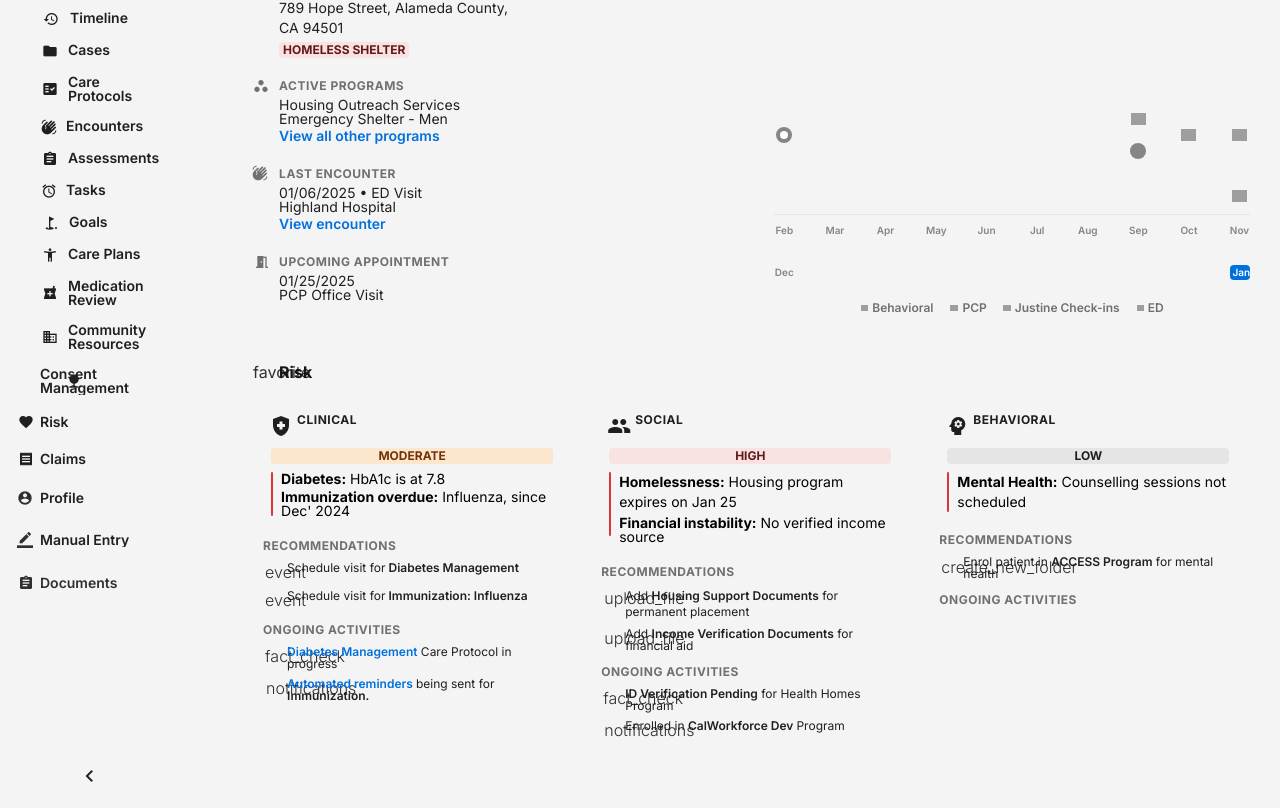
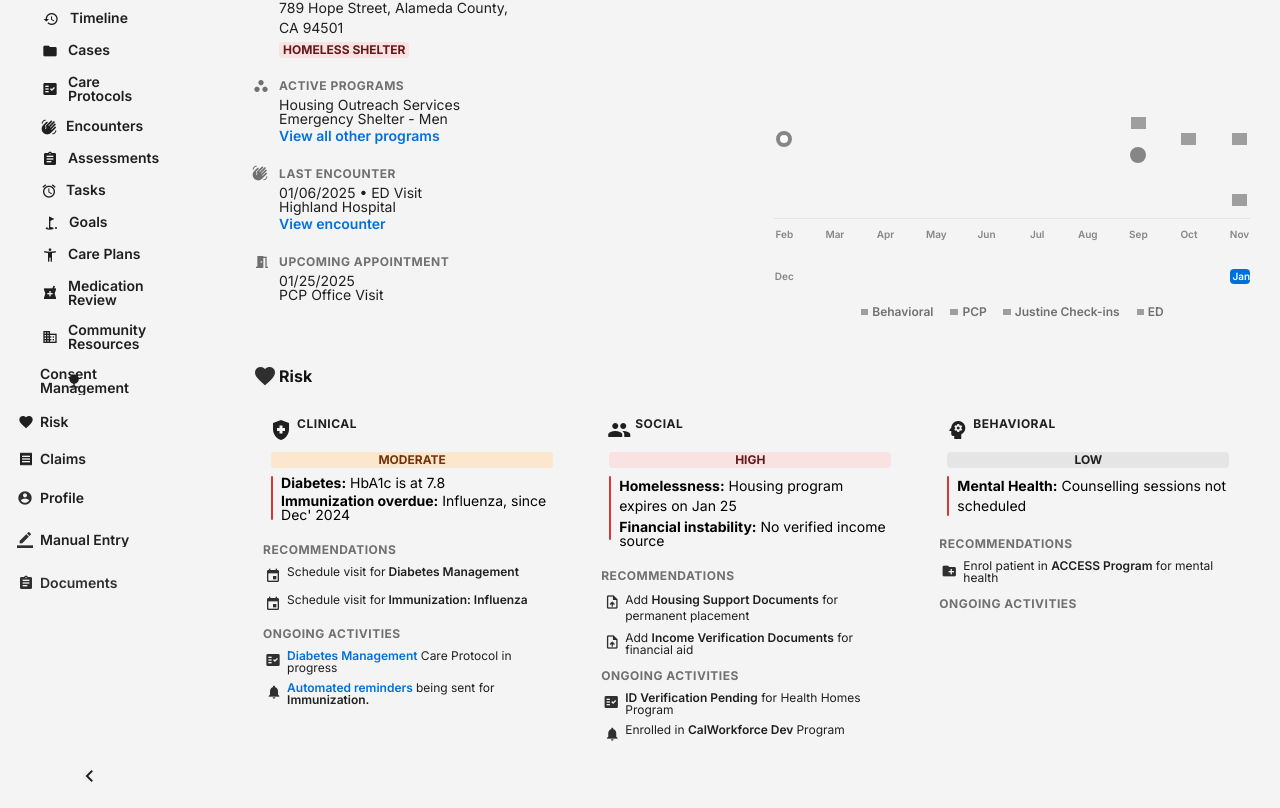
Before and after one commit to infinitegarg/design-to-dev-dream, a React (Vite) app: page / in a window 1280 px wide. Shown: the part 359-1167 px from the top of the page. Built offline with nearby package versions, Linux system fonts and the light colour scheme; grey boxes are pictures that could not be loaded.

Commit message:
feat: Use icons in sidebar and content
Use icons throughout the sidebar and content components for visual enhancements.

```diff
--- a/src/components/c360/content/RiskAssessment.tsx
+++ b/src/components/c360/content/RiskAssessment.tsx
@@ -69,9 +69,9 @@ const RiskAssessment: React.FC = () => {
         <div className="flex min-w-60 w-full items-center gap-[40px_100px] justify-between flex-wrap flex-1 shrink basis-[0%] py-2 max-md:max-w-full">
           <div className="self-stretch flex items-center gap-4 overflow-hidden my-auto">
             <div className="self-stretch flex items-center gap-3 text-base whitespace-nowrap justify-center my-auto">
-              <div className="self-stretch text-[#2F2F2F] font-normal text-center leading-none w-4 my-auto px-0.5 py-[3px]">
+              <span className="material-icons self-stretch text-[#2F2F2F] font-normal text-center leading-none w-4 my-auto px-0.5 py-[3px]">
                 favorite
-              </div>
+              </span>
               <div className="text-[#151414] font-bold self-stretch my-auto">
                 Risk
               </div>
@@ -106,18 +106,18 @@ const RiskAssessment: React.FC = () => {
           recommendations={
             <>
               <div className="flex w-full gap-2">
-                <div className="text-base text-[#2F2F2F] font-light whitespace-nowrap text-center leading-none w-4 p-0.5">
+                <span className="material-icons text-base text-[#2F2F2F] font-light whitespace-nowrap text-center leading-none w-4 p-0.5">
                   event
-                </div>
+                </span>
                 <div className="text-[#1F1F1F] text-ellipsis text-xs font-semibold leading-none flex-1 shrink basis-[0%]">
                   <span className="font-normal">Schedule visit for</span>{" "}
                   Diabetes Management
                 </div>
               </div>
               <div className="flex w-full gap-2 mt-2">
-                <div className="text-base text-[#2F2F2F] font-light whitespace-nowrap text-center leading-none w-4 p-0.5">
+                <span className="material-icons text-base text-[#2F2F2F] font-light whitespace-nowrap text-center leading-none w-4 p-0.5">
                   event
-                </div>
+                </span>
                 <div className="text-[#1F1F1F] text-ellipsis text-xs font-semibold leading-none flex-1 shrink basis-[0%]">
                   <span className="font-normal">Schedule visit for</span>{" "}
                   Immunization: Influenza
@@ -128,9 +128,9 @@ const RiskAssessment: React.FC = () => {
           ongoingActivities={
             <>
               <div className="flex w-full gap-2">
-                <div className="text-base text-[#2F2F2F] font-light whitespace-nowrap text-center leading-none w-4 p-0.5">
+                <span className="material-icons text-base text-[#2F2F2F] font-light whitespace-nowrap text-center leading-none w-4 p-0.5">
                   fact_check
-                </div>
+                </span>
                 <div className="text-[#1F1F1F] text-ellipsis text-xs font-semibold leading-none flex-1 shrink basis-[0%]">
                   <span className="text-[#0070DD]">Diabetes Management</span>
                   <span className="font-normal">
@@ -140,9 +140,9 @@ const RiskAssessment: React.FC = () => {
                 </div>
               </div>
               <div className="flex w-full gap-2 mt-2">
-                <div className="text-base text-[#2F2F2F] font-light whitespace-nowrap text-center leading-none w-4 px-[3px] py-0.5">
+                <span className="material-icons text-base text-[#2F2F2F] font-light whitespace-nowrap text-center leading-none w-4 px-[3px] py-0.5">
                   notifications
-                </div>
+                </span>
                 <div className="text-[#1F1F1F] text-ellipsis text-xs font-semibold leading-none flex-1 shrink basis-[0%]">
                   <span className="text-[#0070DD]">Automated reminders</span>{" "}
                   <span className="font-normal">being sent for </span>
@@ -177,9 +177,9 @@ const RiskAssessment: React.FC = () => {
           recommendations={
             <>
               <div className="flex w-full gap-2">
-                <div className="text-base text-[#2F2F2F] font-light whitespace-nowrap text-center leading-none w-4 px-[3px] py-0.5">
+                <span className="material-icons text-base text-[#2F2F2F] font-light whitespace-nowrap text-center leading-none w-4 px-[3px] py-0.5">
                   upload_file
-                </div>
+                </span>
                 <div className="text-[#1F1F1F] text-ellipsis text-xs font-semibold leading-4 flex-1 shrink basis-[0%]">
                   <span className="font-normal">Add </span>
                   Housing Support Documents
@@ -187,9 +187,9 @@ const RiskAssessment: React.FC = () => {
                 </div>
               </div>
               <div className="flex w-full gap-2 mt-2">
-                <div className="text-base text-[#2F2F2F] font-light whitespace-nowrap text-center leading-none w-4 px-[3px] py-0.5">
+                <span className="material-icons text-base text-[#2F2F2F] font-light whitespace-nowrap text-center leading-none w-4 px-[3px] py-0.5">
                   upload_file
-                </div>
+                </span>
                 <div className="text-[#1F1F1F] text-ellipsis text-xs font-semibold leading-none flex-1 shrink basis-[0%]">
                   <span className="font-normal">Add </span>
                   Income Verification Documents
@@ -201,18 +201,18 @@ const RiskAssessment: React.FC = () => {
           ongoingActivities={
             <>
               <div className="flex w-full gap-2">
-                <div className="text-base text-[#2F2F2F] font-light whitespace-nowrap text-center leading-none w-4 p-0.5">
+                <span className="material-icons text-base text-[#2F2F2F] font-light whitespace-nowrap text-center leading-none w-4 p-0.5">
                   fact_check
-                </div>
+                </span>
                 <div className="text-[#1F1F1F] text-ellipsis text-xs font-semibold leading-none flex-1 shrink basis-[0%]">
                   ID Verification Pending
                   <span className="font-normal"> for Health Homes Program</span>
                 </div>
               </div>
               <div className="flex w-full gap-2 mt-2">
-                <div className="text-base text-[#2F2F2F] font-light whitespace-nowrap text-center leading-none w-4 px-[3px] py-0.5">
+                <span className="material-icons text-base text-[#2F2F2F] font-light whitespace-nowrap text-center leading-none w-4 px-[3px] py-0.5">
                   notifications
-                </div>
+                </span>
                 <div className="text-[#1F1F1F] text-ellipsis text-xs font-semibold leading-none flex-1 shrink basis-[0%]">
                   <span className="font-normal">Enrolled in </span>
                   CalWorkforce Dev <span className="font-normal">Program</span>
@@ -239,9 +239,9 @@ const RiskAssessment: React.FC = () => {
           }
           recommendations={
             <div className="flex w-full gap-2">
-              <div className="text-base text-[#2F2F2F] font-light whitespace-nowrap text-center leading-none w-4 px-0.5 py-[3px]">
+              <span className="material-icons text-base text-[#2F2F2F] font-light whitespace-nowrap text-center leading-none w-4 px-0.5 py-[3px]">
                 create_new_folder
-              </div>
+              </span>
               <div className="text-[#1F1F1F] text-ellipsis text-xs font-semibold leading-none flex-1 shrink basis-[0%]">
                 <span className="font-normal">Enrol patient in </span>
                 ACCESS Program
--- a/src/components/c360/content/VisitTimeline.tsx
+++ b/src/components/c360/content/VisitTimeline.tsx
@@ -1,3 +1,4 @@
+
 import React from "react";
 
 const VisitTimeline: React.FC = () => {
@@ -7,9 +8,9 @@ const VisitTimeline: React.FC = () => {
         <div className="flex min-w-60 w-full items-center gap-[40px_100px] justify-between flex-wrap flex-1 shrink basis-[0%] py-2 max-md:max-w-full">
           <div className="self-stretch flex items-center gap-4 overflow-hidden my-auto">
             <div className="self-stretch flex items-center gap-3 text-base justify-center my-auto">
-              <div className="self-stretch text-[#2F2F2F] font-normal whitespace-nowrap text-center leading-none w-4 my-auto px-1 py-0.5">
+              <span className="material-icons self-stretch text-[#2F2F2F] font-normal whitespace-nowrap text-center leading-none w-4 my-auto px-1 py-0.5">
                 directions_walk
-              </div>
+              </span>
               <div className="text-[#151414] font-bold self-stretch my-auto">
                 Visit Timeline
               </div>
```
Also changed, not shown: src/components/c360/content/Overview.tsx (line endings or trailing spaces).
